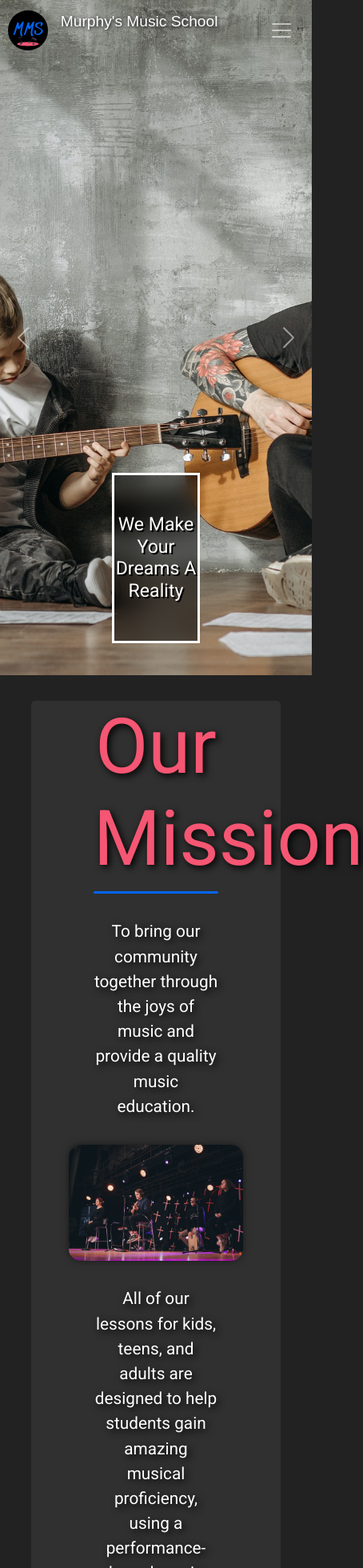
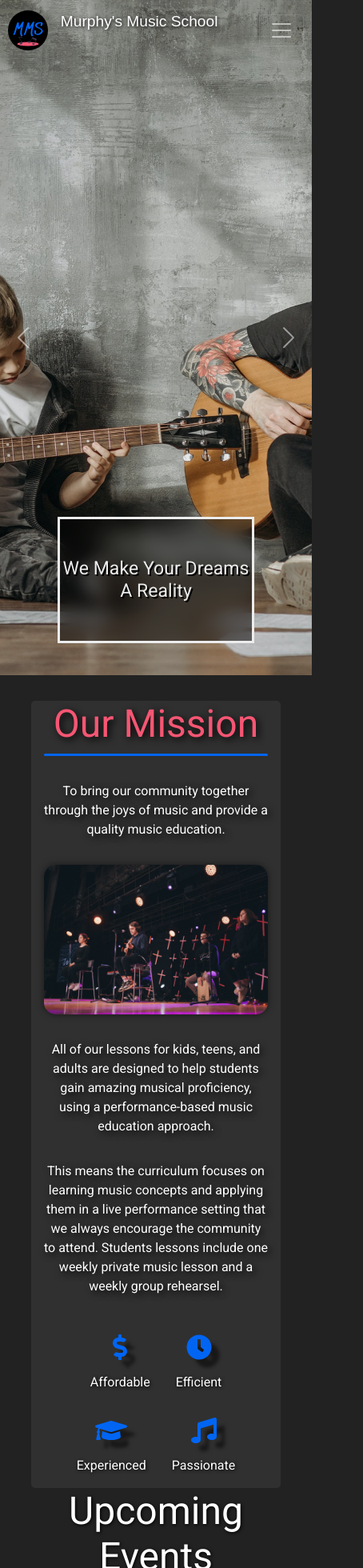
Before and after one commit to ColinJhEdwards/murphy-music-school, a React (Create React App) app: page / in a window 390 px wide. Shown: the top 1960 px of the page at 80% size, 454 px wide, since content can reach past the window. Built offline with nearby package versions, Linux system fonts and the light colour scheme; a web font is replaced by a local one.

Commit message:
a bunch of media queries

```diff
--- a/src/components/AboutUs.js
+++ b/src/components/AboutUs.js
@@ -122,6 +122,8 @@ const StyledUs = styled(motion.div)`
   }
   .icons {
     display: flex;
+    justify-content: center;
+    align-items: center;
     margin: auto;
     flex-wrap: wrap;
     .hold {
@@ -145,6 +147,34 @@ const StyledUs = styled(motion.div)`
       }
     }
   }
+  @media (max-width: 414px) {
+    .text {
+      width: 90%;
+      h1 {
+        font-size: 3rem;
+      }
+      p {
+        font-size: 1rem;
+      }
+    }
+    .image {
+      img {
+        width: 90%;
+      }
+    }
+    .icons {
+      .hold {
+        p {
+          font-size: 1rem;
+          margin: 1rem;
+        }
+        .icon {
+          font-size: 2rem;
+          margin-bottom: 1rem;
+        }
+      }
+    }
+  }
 `;
 
 const Line = styled(motion.div)`
--- a/src/components/Events.js
+++ b/src/components/Events.js
@@ -53,6 +53,15 @@ const StyledEvents = styled(motion.div)`
       justify-content: center;
     }
   }
+  @media (max-width: 414px) {
+    .title {
+      h1 {
+        font-size: 3rem;
+        width: 90%;
+        margin: auto;
+      }
+    }
+  }
 `;
 
 export default Events;
--- a/src/components/Footer.js
+++ b/src/components/Footer.js
@@ -26,7 +26,7 @@ const Footer = () => {
         </div>
       </div>
       <div className="contact">
-        <p>360-555-0995</p>
+        <p>719-266-2837</p>
         <p>contact@mms.org</p>
       </div>
       <h2>&copy; 2021 MURPHY'S MUSIC SCHOOL ALL RIGHTS RESERVED</h2>
@@ -45,6 +45,7 @@ const StyledFooter = styled.div`
     font-size: 1rem;
     margin: 1rem 0rem;
     text-shadow: 2px 2px 3px black;
+    text-align: center;
   }
   .contact {
     display: flex;
@@ -68,6 +69,13 @@ const StyledFooter = styled.div`
       }
     }
   }
+  @media (max-width: 414px) {
+    .social {
+      .media {
+        margin: 1rem 1rem;
+      }
+    }
+  }
 `;
 
 export default Footer;
--- a/src/components/ImageSlides.js
+++ b/src/components/ImageSlides.js
@@ -70,6 +70,12 @@ const StyledCar = styled(motion.div)`
     height: 100vh;
     object-fit: cover;
   }
+  @media (max-width: 414px) {
+    h3,
+    p {
+      width: 90%;
+    }
+  }
 `;
 
 export default ImageSlides;
--- a/src/components/Nav.js
+++ b/src/components/Nav.js
@@ -100,6 +100,7 @@ const StyledNav = styled.div`
     }
     .link {
       background: #f55673;
+      box-shadow: 2px 2px 2px black;
       padding: 0.5rem;
       border-radius: 15px;
     }
--- a/src/pages/ContactUs.js
+++ b/src/pages/ContactUs.js
@@ -37,11 +37,11 @@ const ContactUs = () => {
           <h1>Contact Info</h1>
           <Line></Line>
           <h2>
-            <FontAwesomeIcon icon={faMapMarkerAlt} className="icon" /> 17700 NE
-            76th St, Redmond, WA 98052{" "}
+            <FontAwesomeIcon icon={faMapMarkerAlt} className="icon" />{" "}
+            <span>17700 NE 76th St, Redmond, WA 98052 </span>
           </h2>
           <h2>
-            <FontAwesomeIcon icon={faPhone} className="icon" /> 360-555-0995
+            <FontAwesomeIcon icon={faPhone} className="icon" /> 719-266-2837
           </h2>
           <h2>
             <FontAwesomeIcon icon={faEnvelope} className="icon" />
@@ -151,12 +151,44 @@ const StyledContact = styled(motion.section)`
       }
     }
   }
+  @media (max-width: 414px) {
+    .title {
+      h2 {
+        font-size: 3rem;
+        text-align: center;
+      }
+    }
+    .contactInfo {
+      .info {
+        h1 {
+          font-size: 3rem;
+          text-align: center;
+        }
+        h2 {
+          font-size: 1rem;
+          margin: 4rem 2rem;
+        }
+        span {
+        }
+        .social {
+          justify-content: center;
+          .media {
+            margin: 0rem 1rem;
+          }
+        }
+      }
+    }
+  }
 `;
 
 const Line = styled(motion.div)`
   background: #f55673;
   width: 60%;
   height: 3px;
+  @media (max-width: 414px) {
+    margin: auto;
+    width: 80%;
+  }
 `;
 
 export default ContactUs;
--- a/src/pages/Home.js
+++ b/src/pages/Home.js
@@ -31,6 +31,9 @@ const Home = () => {
 const StyledHome = styled(motion.section)`
   min-height: 95vh;
   margin: auto;
+  .caro {
+    width: 100%;
+  }
 `;
 
 export default Home;
```
